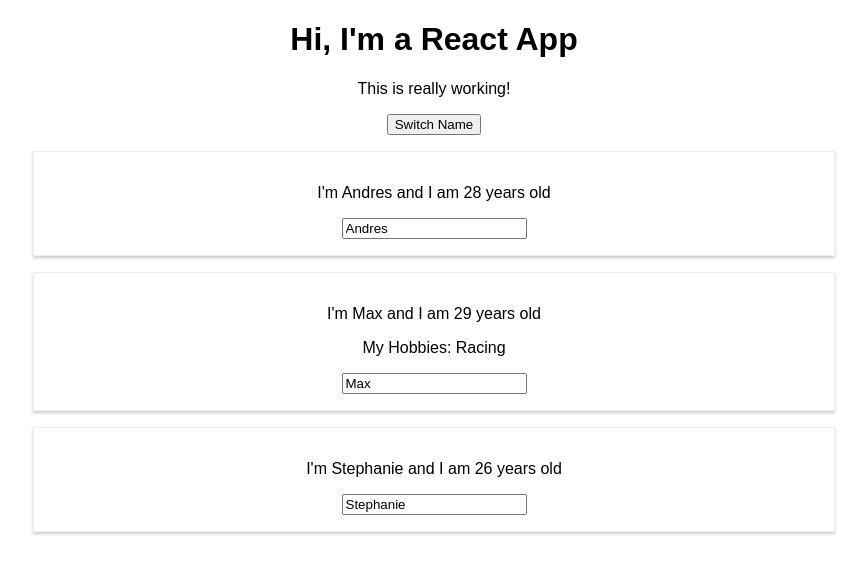
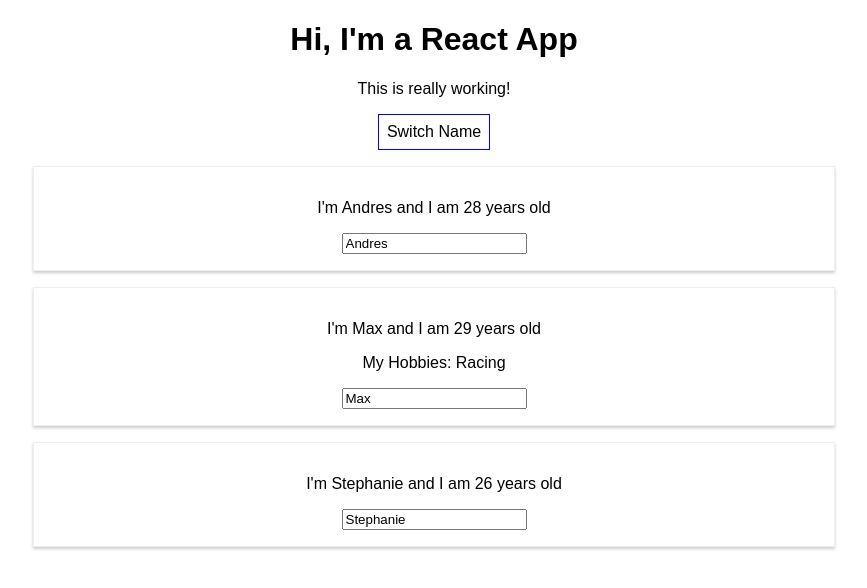
Before and after one commit to Simbaxo/React-Complete-Guide, a React (Create React App) app: page / in a window 1280 px wide. Shown: the top 588 px of the page, without its empty margins (206-1073 px from the left). Built offline with nearby package versions, Linux system fonts and the light colour scheme.

Commit message:
Working with Inline Styles

```diff
--- a/src/App.js
+++ b/src/App.js
@@ -35,11 +35,21 @@
   }
 
   render() {
+    const style = {
+      backgroundColor: 'white',
+      font: 'inherit',
+      border: '1px solid blue',
+      padding: '8px',
+      cursor: 'pointer'
+    }
+
     return (
       <div className="App">
         <h1>Hi, I'm a React App</h1>
         <p>This is really working!</p>
-        <button onClick={() => this.switchNameHandler('Money')}>Switch Name</button>
+        <button
+          style={style}
+          onClick={() => this.switchNameHandler('Money')}>Switch Name</button>
         <Person
           name={this.state.persons[0].name}
           age={this.state.persons[0].age} />
```
